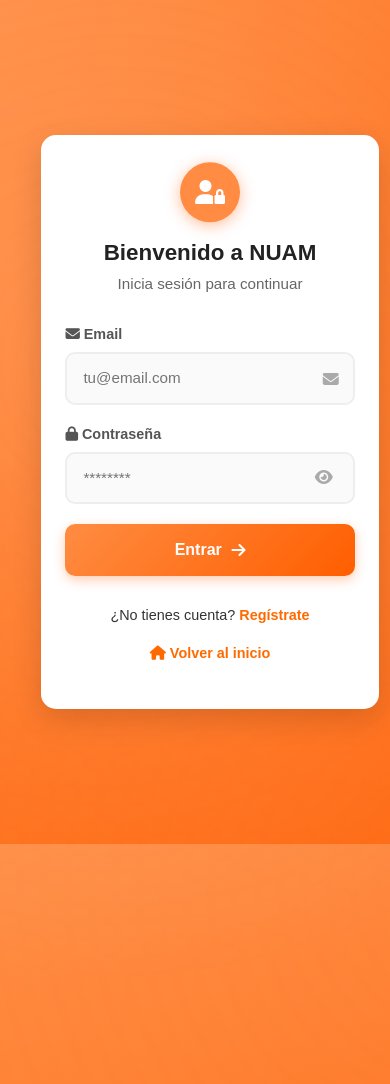
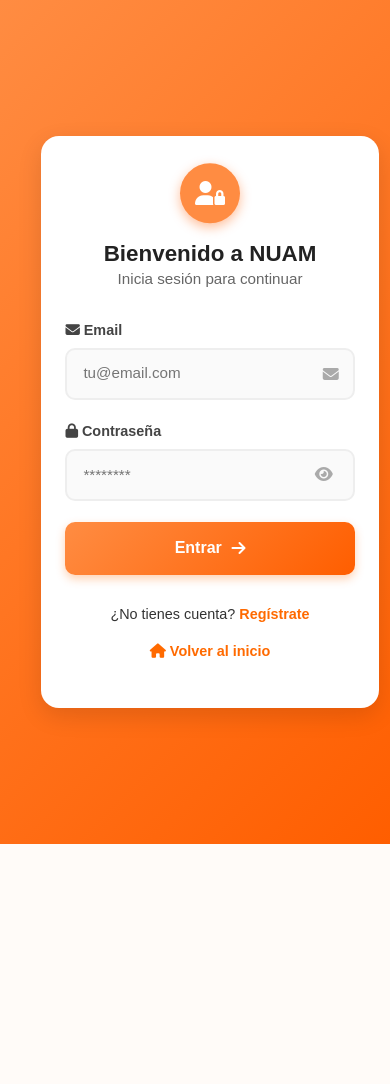
Before and after one commit to sbstn-00/NuamSoft, a Django app: page /login/ in a window 390 px wide; the page is wider, and only the part inside the window is pictured. Shown: the top 1084 px of that part. After the commit the page ends 844 px from the top of that part, so only its background shows below. Run offline with Django 5.2, Linux system fonts and the light colour scheme.

Commit message:
Mejora de dise

```diff
--- a/SoftwareApp/static/css/login_tradicional.css
+++ b/SoftwareApp/static/css/login_tradicional.css
@@ -1,4 +1,4 @@
-/* === Estilo moderno para Login NUAM === */
+/* === LOGIN NUAM - Diseño moderno y profesional === */
 
 body {
   background: linear-gradient(135deg, #ff8c42, #ff5e00);
@@ -10,43 +10,22 @@ body {
   color: #333;
   margin: 0;
   padding: 0;
-  overflow: hidden;
-}
-
-/* Fondo decorativo con ondas suaves */
-body::before {
-  content: "";
-  position: absolute;
-  width: 150%;
-  height: 150%;
-  background: radial-gradient(circle at 20% 30%, rgba(255,255,255,0.15), transparent 60%),
-              radial-gradient(circle at 80% 70%, rgba(255,255,255,0.1), transparent 60%);
-  top: 0;
-  left: 0;
-  z-index: 0;
-  animation: movimientoFondo 12s ease-in-out infinite alternate;
-}
-
-@keyframes movimientoFondo {
-  0% { transform: scale(1) translate(0, 0); }
-  100% { transform: scale(1.05) translate(10px, -10px); }
 }
 
 /* === Tarjeta principal === */
 .login-card {
   background: #fff;
-  border-radius: 20px;
-  box-shadow: 0 10px 30px rgba(0,0,0,0.15);
+  border-radius: 18px;
+  box-shadow: 0 8px 25px rgba(0,0,0,0.12);
   width: 100%;
   max-width: 420px;
-  padding: 2rem 2.5rem;
+  padding: 2.3rem 2.5rem;
   position: relative;
   overflow: hidden;
-  z-index: 1;
-  animation: fadeInUp 0.6s ease;
+  animation: fadeIn 0.6s ease;
 }
 
-@keyframes fadeInUp {
+@keyframes fadeIn {
   from { opacity: 0; transform: translateY(25px); }
   to { opacity: 1; transform: translateY(0); }
 }
@@ -55,13 +34,11 @@ body::before {
 .login-card-header {
   text-align: center;
   margin-bottom: 1.8rem;
-  position: relative;
-  z-index: 2;
 }
 
 .login-logo {
   background: #ff8c42;
-  color: #fff;
+  color: white;
   width: 70px;
   height: 70px;
   display: flex;
@@ -70,7 +47,7 @@ body::before {
   border-radius: 50%;
   font-size: 1.8rem;
   margin: 0 auto 1rem;
-  box-shadow: 0 3px 15px rgba(255, 92, 0, 0.4);
+  box-shadow: 0 4px 12px rgba(255, 92, 0, 0.4);
   animation: floatLogo 3s ease-in-out infinite;
 }
 
@@ -80,29 +57,50 @@ body::before {
 }
 
 .login-card-header h1 {
-  font-size: 1.7rem;
+  font-size: 1.6rem;
   font-weight: 700;
+  margin: 0;
   color: #222;
-  margin: 0;
 }
 
 .login-card-header p {
   color: #666;
   font-size: 0.95rem;
-  margin-top: 0.4rem;
+}
+
+/* === Mensajes de alerta === */
+.login-alert {
+  background: #ffe6e6;
+  color: #c00;
+  border-radius: 10px;
+  padding: 0.8rem 1rem;
+  margin-bottom: 1rem;
+  display: flex;
+  align-items: center;
+  gap: 0.7rem;
+  font-size: 0.9rem;
+  animation: slideDown 0.4s ease;
+}
+
+.login-alert i {
+  color: #ff6a00;
+  font-size: 1.1rem;
+}
+
+@keyframes slideDown {
+  from { opacity: 0; transform: translateY(-8px); }
+  to { opacity: 1; transform: translateY(0); }
 }
 
 /* === Campos del formulario === */
 .login-form-group {
-  margin-bottom: 1.2rem;
-  position: relative;
-  z-index: 2;
+  margin-bottom: 1.3rem;
 }
 
 .login-label {
   font-weight: 600;
   font-size: 0.9rem;
-  color: #555;
+  color: #444;
   display: block;
   margin-bottom: 0.4rem;
 }
@@ -116,8 +114,8 @@ body::before {
   padding: 0.8rem 2.6rem 0.8rem 1rem;
   border: 2px solid #eee;
   border-radius: 10px;
+  transition: all 0.3s ease;
   font-size: 0.95rem;
-  transition: all 0.3s ease;
   background: #fafafa;
 }
 
@@ -141,10 +139,10 @@ body::before {
   font-size: 1rem;
 }
 
-/* === Botón === */
+/* === Botón de envío === */
 .login-submit-btn {
   background: linear-gradient(135deg, #ff8c42, #ff5e00);
-  color: #fff;
+  color: white;
   width: 100%;
   border: none;
   padding: 0.9rem;
@@ -156,35 +154,18 @@ body::before {
   align-items: center;
   justify-content: center;
   gap: 0.6rem;
-  box-shadow: 0 4px 12px rgba(255, 92, 0, 0.3);
+  box-shadow: 0 4px 10px rgba(255, 106, 0, 0.3);
 }
 
 .login-submit-btn:hover {
   background: linear-gradient(135deg, #ff6a00, #ff3d00);
   transform: translateY(-2px);
-  box-shadow: 0 6px 18px rgba(255, 106, 0, 0.5);
+  box-shadow: 0 6px 18px rgba(255, 106, 0, 0.4);
 }
 
-.login-submit-btn:active {
-  transform: translateY(0);
-}
-
-/* === Alertas === */
-.login-alert {
-  background: #ffe6e6;
-  color: #c00;
-  border-radius: 10px;
-  padding: 0.8rem 1rem;
-  margin-bottom: 1rem;
-  display: flex;
-  align-items: center;
-  gap: 0.7rem;
-  font-size: 0.9rem;
-}
-
-.login-alert i {
-  color: #ff6a00;
-  font-size: 1.1rem;
+.login-submit-btn:disabled {
+  opacity: 0.7;
+  cursor: not-allowed;
 }
 
 /* === Footer === */
@@ -198,7 +179,7 @@ body::before {
   color: #ff6a00;
   font-weight: 600;
   text-decoration: none;
-  transition: color 0.3s ease;
+  transition: color 0.3s;
 }
 
 .login-footer a:hover {
@@ -206,20 +187,17 @@ body::before {
   color: #ff3d00;
 }
 
-/* === Responsive === */
+/* === Responsivo === */
 @media (max-width: 480px) {
   .login-card {
     padding: 1.8rem 1.5rem;
-    border-radius: 15px;
   }
-
-  .login-card-header h1 {
-    font-size: 1.4rem;
-  }
-
   .login-logo {
     width: 60px;
     height: 60px;
     font-size: 1.5rem;
   }
+  .login-card-header h1 {
+    font-size: 1.4rem;
+  }
 }
```
